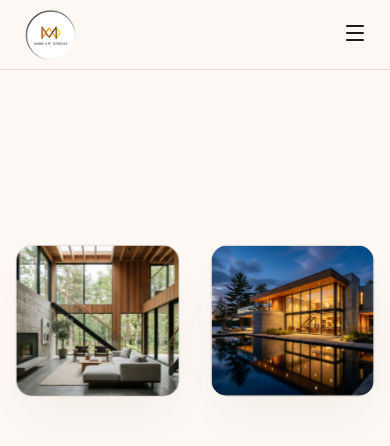
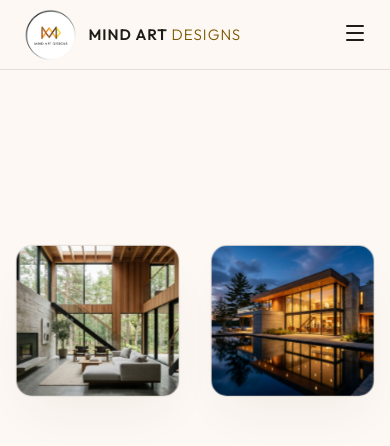
Before and after one commit to thenameisanzu/Mind-art-designs, a Next.js app: page / in a window 390 px wide. Shown: the top 446 px of the page. Built offline with nearby package versions, Linux system fonts and the light colour scheme.

Commit message:
optimize scroll behavior, mobile performance, and navbar branding

```diff
--- a/src/app/globals.css
+++ b/src/app/globals.css
@@ -226,3 +226,24 @@ button, input, textarea {
     transform: translateY(0);
   }
 }
+
+/* Lenis smooth scrolling performance boilerplate */
+html.lenis, html.lenis body {
+  height: auto;
+}
+
+.lenis.lenis-smooth {
+  scroll-behavior: auto !important;
+}
+
+.lenis.lenis-smooth [data-lenis-prevent] {
+  scroll-behavior: contain;
+}
+
+.lenis.lenis-stopped {
+  overflow: hidden;
+}
+
+.lenis.lenis-scrolling iframe {
+  pointer-events: none;
+}
--- a/src/components/Hero.tsx
+++ b/src/components/Hero.tsx
@@ -17,43 +17,6 @@ export default function Hero() {
     window.addEventListener('resize', checkMobile);
     return () => window.removeEventListener('resize', checkMobile);
   }, []);
-  const lockArmedRef = useRef(true);
-  const timeoutRef = useRef<NodeJS.Timeout | null>(null);
-
-  useEffect(() => {
-    const handleScroll = () => {
-      if (!containerRef.current) return;
-
-      const endOfHero = containerRef.current.offsetTop + containerRef.current.offsetHeight - window.innerHeight;
-      const currentScroll = window.scrollY;
-
-      // Re-arm speed bump lock if scrolling back up inside the hero section
-      if (currentScroll < endOfHero - 50) {
-        lockArmedRef.current = true;
-      }
-
-      // If the lock is armed and the scroll reaches or overflows the end of the hero
-      if (lockArmedRef.current && currentScroll >= endOfHero - 5) {
-        if ((window as any).lenisInstance) {
-          (window as any).lenisInstance.scrollTo(endOfHero, { immediate: true });
-        } else {
-          window.scrollTo(0, endOfHero);
-        }
-
-        // Reset the timeout. Disarm the lock ONLY when the scroll events pause for 200ms
-        if (timeoutRef.current) clearTimeout(timeoutRef.current);
-        timeoutRef.current = setTimeout(() => {
-          lockArmedRef.current = false;
-        }, 200);
-      }
-    };
-
-    window.addEventListener('scroll', handleScroll, { passive: false });
-    return () => {
-      window.removeEventListener('scroll', handleScroll);
-      if (timeoutRef.current) clearTimeout(timeoutRef.current);
-    };
-  }, []);
 
   // Tracks the scroll progress of the 450vh hero section
   const { scrollYProgress } = useScroll({
@@ -61,8 +24,12 @@ export default function Hero() {
     offset: ["start start", "end end"],
   });
 
-  // Map scroll progress directly to prevent visual lagging desync on fast scrolls
-  const smoothProgress = scrollYProgress;
+  // Apply a very snappy spring to smooth out scroll events on mobile/touch screens
+  const smoothProgress = useSpring(scrollYProgress, {
+    stiffness: 800, // Snap quickly to scroll position
+    damping: 50,    // Perfectly damped catching up
+    mass: 0.1,      // Incredibly responsive, zero noticeable lag
+  });
 
   // Default coordinate offsets relative to center for the 4 grid blocks
   const xLeft = isMobile ? "-25vw" : "-20vw";
@@ -71,20 +38,20 @@ export default function Hero() {
   const yBottom = isMobile ? "12vh" : "14vh";
 
   // Top Left Image path translations (Moves down first, then to center)
-  const tlX = useTransform(smoothProgress, [0, 0.3, 0.35, 0.65, 1], [xLeft, xLeft, xLeft, "0vw", "0vw"]);
-  const tlY = useTransform(smoothProgress, [0, 0.3, 0.35, 0.65, 1], [yTop, yBottom, yBottom, "0vh", "0vh"]);
+  const tlX = useTransform(smoothProgress, [0, 0.2, 0.25, 0.5, 1], [xLeft, xLeft, xLeft, "0vw", "0vw"], { clamp: true });
+  const tlY = useTransform(smoothProgress, [0, 0.2, 0.25, 0.5, 1], [yTop, yBottom, yBottom, "0vh", "0vh"], { clamp: true });
 
   // Bottom Right Image path translations (Moves up first, then to center)
-  const brX = useTransform(smoothProgress, [0, 0.3, 0.35, 0.65, 1], [xRight, xRight, xRight, "0vw", "0vw"]);
-  const brY = useTransform(smoothProgress, [0, 0.3, 0.35, 0.65, 1], [yBottom, yTop, yTop, "0vh", "0vh"]);
+  const brX = useTransform(smoothProgress, [0, 0.2, 0.25, 0.5, 1], [xRight, xRight, xRight, "0vw", "0vw"], { clamp: true });
+  const brY = useTransform(smoothProgress, [0, 0.2, 0.25, 0.5, 1], [yBottom, yTop, yTop, "0vh", "0vh"], { clamp: true });
 
   // Bottom Left Image path translations (Stays bottom-left, then merges center)
-  const blX = useTransform(smoothProgress, [0, 0.3, 0.35, 0.65, 1], [xLeft, xLeft, xLeft, "0vw", "0vw"]);
-  const blY = useTransform(smoothProgress, [0, 0.3, 0.35, 0.65, 1], [yBottom, yBottom, yBottom, "0vh", "0vh"]);
+  const blX = useTransform(smoothProgress, [0, 0.2, 0.25, 0.5, 1], [xLeft, xLeft, xLeft, "0vw", "0vw"], { clamp: true });
+  const blY = useTransform(smoothProgress, [0, 0.2, 0.25, 0.5, 1], [yBottom, yBottom, yBottom, "0vh", "0vh"], { clamp: true });
 
   // Top Right Image (Hero Background) translations (Stays top-right, then merges center)
-  const trX = useTransform(smoothProgress, [0, 0.3, 0.35, 0.65, 1], [xRight, xRight, xRight, "0vw", "0vw"]);
-  const trY = useTransform(smoothProgress, [0, 0.3, 0.35, 0.65, 1], [yTop, yTop, yTop, "0vh", "0vh"]);
+  const trX = useTransform(smoothProgress, [0, 0.2, 0.25, 0.5, 1], [xRight, xRight, xRight, "0vw", "0vw"], { clamp: true });
+  const trY = useTransform(smoothProgress, [0, 0.2, 0.25, 0.5, 1], [yTop, yTop, yTop, "0vh", "0vh"], { clamp: true });
 
   // Top Right Image (Hero background) expands to premium card panel after merge phase
   const startWidth = isMobile ? "42vw" : "36vw";
@@ -92,21 +59,21 @@ export default function Hero() {
   const endWidth = isMobile ? "92vw" : "94vw";
   const endHeight = isMobile ? "75vh" : "82vh";
 
-  const heroWidth = useTransform(smoothProgress, [0, 0.65, 0.95, 1], [startWidth, startWidth, endWidth, endWidth]);
-  const heroHeight = useTransform(smoothProgress, [0, 0.65, 0.95, 1], [startHeight, startHeight, endHeight, endHeight]);
+  const heroWidth = useTransform(smoothProgress, [0, 0.5, 0.8, 1], [startWidth, startWidth, endWidth, endWidth], { clamp: true });
+  const heroHeight = useTransform(smoothProgress, [0, 0.5, 0.8, 1], [startHeight, startHeight, endHeight, endHeight], { clamp: true });
 
   // Fade out other images as the main hero expands (slower fadeout)
-  const underImagesOpacity = useTransform(smoothProgress, [0.65, 0.85], [1, 0]);
+  const underImagesOpacity = useTransform(smoothProgress, [0.5, 0.7, 1], [1, 0, 0], { clamp: true });
 
-  // Animate background image blur as it expands (stronger blur triggers only at the last point)
-  const imageBlur = useTransform(smoothProgress, [0.85, 0.95], ["blur(0px)", "blur(12px)"]);
+  // Animate background image blur overlay opacity (buttery-smooth hardware-accelerated rendering)
+  const blurOpacity = useTransform(smoothProgress, [0.6, 0.75, 1], [0, 1, 1], { clamp: true });
 
   // Fade in the dark/warm color overlay over the expanded hero photo at the last point
-  const overlayOpacity = useTransform(smoothProgress, [0.85, 0.95], [0, 0.85]);
+  const overlayOpacity = useTransform(smoothProgress, [0.6, 0.75, 1], [0, 0.85, 0.85], { clamp: true });
 
   // Fade in content typography ONLY at the last point of the hero section
-  const contentOpacity = useTransform(smoothProgress, [0.90, 0.98], [0, 1]);
-  const contentY = useTransform(smoothProgress, [0.90, 0.98], [20, 0]);
+  const contentOpacity = useTransform(smoothProgress, [0.65, 0.8, 1], [0, 1, 1], { clamp: true });
+  const contentY = useTransform(smoothProgress, [0.65, 0.8, 1], [20, 0, 0], { clamp: true });
 
   // Image assets mapped to grid
   const images = {
@@ -162,11 +129,26 @@ export default function Hero() {
             transformTemplate={transformTemplate}
             className={`${styles.baseImage} ${styles.z40}`}
           >
-            <motion.img
+            {/* Clear Image (Base Layer) */}
+            <img
               src={images.topRight}
               alt="MADarc Landscape Design"
               className={styles.img}
-              style={{ filter: imageBlur }}
+            />
+
+            {/* Blurred Image Overlay (Opacity animated for hardware acceleration) */}
+            <motion.img
+              src={images.topRight}
+              alt=""
+              className={styles.img}
+              style={{
+                position: 'absolute',
+                inset: 0,
+                filter: 'blur(12px)',
+                opacity: blurOpacity,
+                transform: 'scale(1.05)', // Hide fuzzy blur bleed behind rounded corners
+                pointerEvents: 'none'
+              }}
             />
 
             {/* Soft cream overlay that dims the image slightly for text contrast */}
--- a/src/components/Navbar.module.css
+++ b/src/components/Navbar.module.css
@@ -49,6 +49,43 @@
   display: flex;
   align-items: center;
   text-decoration: none;
+  position: relative;
+  margin-right: 48px; /* Extra space after brand name */
+  transition: var(--transition-smooth);
+}
+
+.logoContainer::after {
+  content: '';
+  position: absolute;
+  right: -24px; /* Centered in the 48px margin space */
+  top: 50%;
+  transform: translateY(-50%);
+  width: 1px;
+  height: 24px; /* Elegant, short vertical divider line */
+  background-color: var(--border-color);
+  transition: var(--transition-smooth);
+}
+
+.logoText {
+  font-family: var(--font-serif);
+  font-size: 1.15rem;
+  font-weight: 600;
+  letter-spacing: 2px;
+  color: var(--text-primary);
+  margin-left: 14px;
+  text-transform: uppercase;
+  transition: var(--transition-smooth);
+  display: inline-block;
+}
+
+.logoText span {
+  color: var(--accent);
+  font-weight: 300;
+}
+
+/* Adjust size slightly on scroll */
+.scrolled .logoText {
+  font-size: 1.05rem;
 }
 
 .logoImage {
@@ -151,6 +188,12 @@
   .mobileToggle {
     display: block;
   }
+  .logoContainer {
+    margin-right: 0;
+  }
+  .logoContainer::after {
+    display: none;
+  }
 }
 
 @media (max-width: 768px) {
@@ -160,4 +203,12 @@
   .logo {
     font-size: 1.3rem;
   }
+  .logoText {
+    font-size: 0.95rem;
+    letter-spacing: 1px;
+    margin-left: 10px;
+  }
+  .scrolled .logoText {
+    font-size: 0.9rem;
+  }
 }
--- a/src/components/Navbar.tsx
+++ b/src/components/Navbar.tsx
@@ -35,6 +35,9 @@ export default function Navbar() {
       <div className={styles.container}>
         <a href="#home" className={styles.logoContainer}>
           <img src="/logo.png" alt="MIND ART DESIGNS" className={styles.logoImage} />
+          <span className={styles.logoText}>
+            MIND ART <span>DESIGNS</span>
+          </span>
         </a>
 
         {/* Desktop Navigation */}
--- a/src/components/SmoothScroll.tsx
+++ b/src/components/SmoothScroll.tsx
@@ -7,11 +7,11 @@ export default function SmoothScroll({ children }: { children: React.ReactNode }
   const lenisRef = useRef<Lenis | null>(null);
 
   useEffect(() => {
-    // Initialize Lenis buttery smooth scroll with high friction
+    // Initialize Lenis buttery smooth scroll with lower speed and smoother cushioning
     const lenis = new Lenis({
-      lerp: 0.06, // Low lerp for strong friction cushioning
-      wheelMultiplier: 0.65, // Dampen mouse wheel spins to prevent flying past
-      touchMultiplier: 1.2,
+      lerp: 0.04, // Lower lerp for slower and smoother scroll inertia
+      wheelMultiplier: 0.40, // Significantly reduce wheel scroll speed so it scrolls slowly
+      syncTouch: false, // Let mobile/touch devices scroll natively to prevent stutters
       infinite: false,
       gestureOrientation: 'vertical',
     });
```
